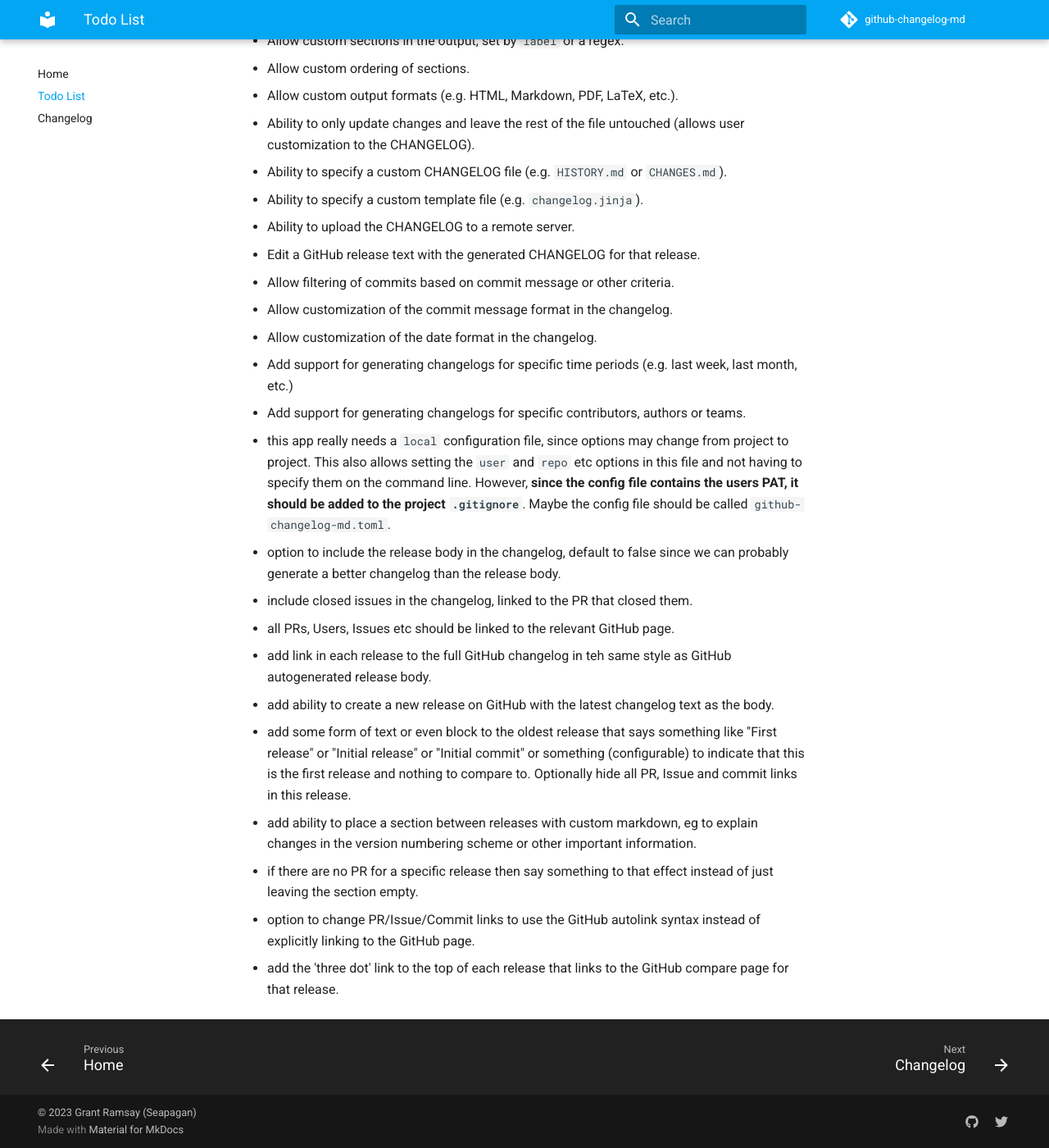
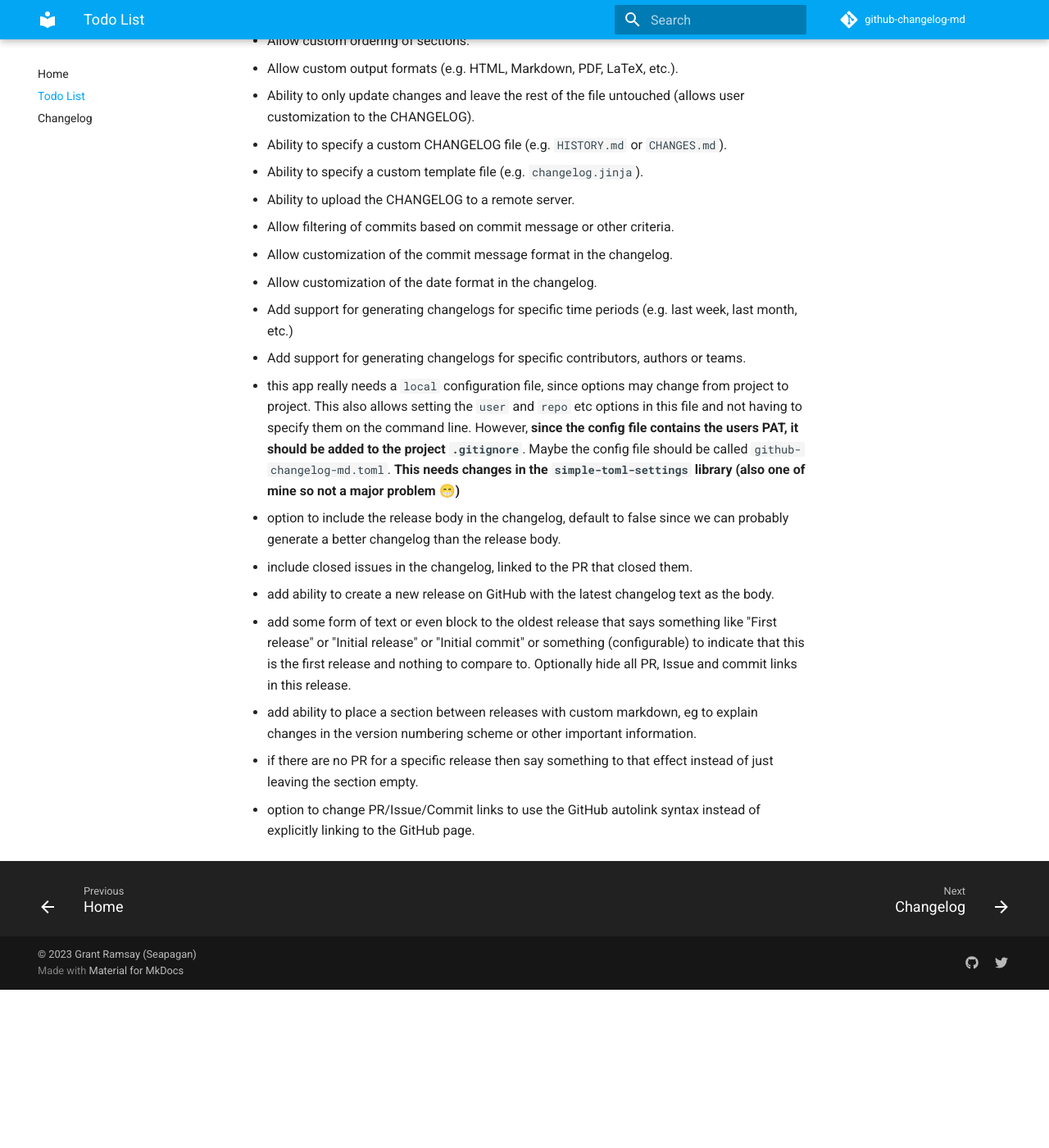
Before and after one commit to seapagan/github-changelog-md, an MkDocs documentation site: the page built from docs/todo_list.md, in a window 1280 px wide and 1400 px high, scrolled down 328 px. Shown: the whole window at 82% size. Built offline with MkDocs 1.6.1 and Material for MkDocs 9.7.7, drawn with Linux system fonts in a browser that asks for light colours; comment, search, counter and statistics services are not loaded; after the commit the page ends 1535 px from its top, so only the background shows below that; some of the changed text lies outside the part shown.

Commit message:
update TODO
Signed-off-by: Grant Ramsay <seapagan@gmail.com>

```diff
--- a/TODO.md
+++ b/TODO.md
@@ -3,7 +3,6 @@
 For now, just some notes to myself. Not all of these will (or should!) be
 implemented but it's good to have a list of ideas.
 
-- Implement the basic functionality!
 - Get repo information from the current directory, read from the `.git` folder.
   If this is missing (e.g. because the current directory is not a git repo),
   then the user should be able to specify the repo information manually.
@@ -16,7 +15,6 @@ implemented but it's good to have a list of ideas.
   `CHANGES.md`).
 - Ability to specify a custom template file (e.g. `changelog.jinja`).
 - Ability to upload the CHANGELOG to a remote server.
-- Edit a GitHub release text with the generated CHANGELOG for that release.
 - Allow filtering of commits based on commit message or other criteria.
 - Allow customization of the commit message format in the changelog.
 - Allow customization of the date format in the changelog.
@@ -29,13 +27,11 @@ implemented but it's good to have a list of ideas.
   options in this file and not having to specify them on the command line.
   However, **since the config file contains the users PAT, it should be added to
   the project `.gitignore`**. Maybe the config file should be called
-  `github-changelog-md.toml`.
+  `github-changelog-md.toml`. **This needs changes in the `simple-toml-settings`
+  library (also one of mine so not a major problem 😁)**
 - option to include the release body in the changelog, default to false since we
   can probably generate a better changelog than the release body.
 - include closed issues in the changelog, linked to the PR that closed them.
-- all PRs, Users, Issues etc should be linked to the relevant GitHub page.
-- add link in each release to the full GitHub changelog in teh same style as
-  GitHub autogenerated release body.
 - add ability to create a new release on GitHub with the latest changelog text
   as the body.
 - add some form of text or even block to the oldest release that says something
@@ -49,5 +45,3 @@ implemented but it's good to have a list of ideas.
   instead of just leaving the section empty.
 - option to change PR/Issue/Commit links to use the GitHub autolink syntax
   instead of explicitly linking to the GitHub page.
-- add the 'three dot' link to the top of each release that links to the
-  GitHub compare page for that release.
```
